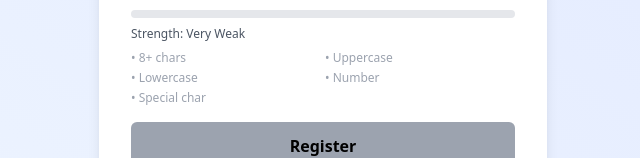
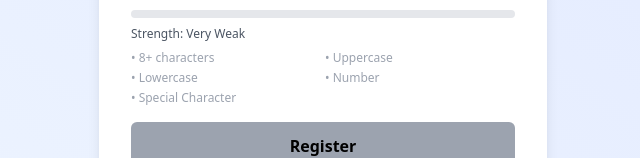
Before and after one commit to janysoth/ASP.NET-Core-Projects, a React (Create React App) app in the folder TaskManager/task-manager/: page /register in a window 1280 px wide. Shown: the part 443-601 px from the top of the page, without its empty margins (317-957 px from the left). Built offline with nearby package versions, Linux system fonts and the light colour scheme.

Commit message:
feat: enhance PasswordStrength component with new rules and utility functions for better password validation

```diff
--- /dev/null
+++ b/TaskManager/task-manager/src/components/common/PasswordRule.jsx
@@ -0,0 +1,14 @@
+import React from 'react';
+
+const PasswordRule = ({ ok, text }) => {
+  return (
+    <div
+      className={`text-xs ${ok ? 'text-green-600' : 'text-gray-400'
+        }`}
+    >
+      {ok ? '✔' : '•'} {text}
+    </div>
+  );
+};
+
+export default PasswordRule;
--- a/TaskManager/task-manager/src/components/common/PasswordStrength.jsx
+++ b/TaskManager/task-manager/src/components/common/PasswordStrength.jsx
@@ -1,5 +1,14 @@
 import React, { useMemo } from 'react';
+
+import PasswordRule from './PasswordRule';
+
 import { getPasswordStrength } from '../../utils/validation';
+
+import {
+  getStrengthColor,
+  getStrengthWidth,
+  PASSWORD_RULES,
+} from '../../utils/passwordStrength';
 
 const PasswordStrength = ({ password }) => {
   const strength = useMemo(() => {
@@ -8,25 +17,14 @@ const PasswordStrength = ({ password }) => {
 
   const rules = strength.rules || {};
 
-  const width = `${(strength.score / 5) * 100}%`;
+  const color = getStrengthColor(strength.score);
 
-  const color =
-    strength.score <= 1 ? 'bg-red-500' :
-      strength.score === 2 ? 'bg-orange-500' :
-        strength.score === 3 ? 'bg-yellow-500' :
-          strength.score === 4 ? 'bg-blue-500' :
-            'bg-green-500';
-
-  const Rule = ({ ok, text }) => (
-    <div className={`text-xs ${ok ? 'text-green-600' : 'text-gray-400'}`}>
-      {ok ? '✔' : '•'} {text}
-    </div>
-  );
+  const width = getStrengthWidth(strength.score);
 
   return (
     <div className="mt-3 space-y-2">
 
-      {/* bar always exists */}
+      {/* Strength Bar */}
       <div className="h-2 bg-gray-200 rounded">
         <div
           className={`h-2 rounded transition-all duration-300 ${color}`}
@@ -34,18 +32,20 @@ const PasswordStrength = ({ password }) => {
         />
       </div>
 
-      {/* label fallback */}
+      {/* Label */}
       <p className="text-xs text-gray-600">
         Strength: {strength.label || '—'}
       </p>
 
-      {/* checklist always renders safely */}
+      {/* Rules */}
       <div className="grid grid-cols-2 gap-1">
-        <Rule ok={!!rules.length} text="8+ chars" />
-        <Rule ok={!!rules.upper} text="Uppercase" />
-        <Rule ok={!!rules.lower} text="Lowercase" />
-        <Rule ok={!!rules.number} text="Number" />
-        <Rule ok={!!rules.special} text="Special char" />
+        {PASSWORD_RULES.map((rule) => (
+          <PasswordRule
+            key={rule.key}
+            ok={!!rules[rule.key]}
+            text={rule.label}
+          />
+        ))}
       </div>
 
     </div>
--- /dev/null
+++ b/TaskManager/task-manager/src/utils/passwordStrength.js
@@ -0,0 +1,35 @@
+export const getStrengthColor = (score) => {
+  if (score <= 1) return 'bg-red-500';
+  if (score === 2) return 'bg-orange-500';
+  if (score === 3) return 'bg-yellow-500';
+  if (score === 4) return 'bg-blue-500';
+
+  return 'bg-green-500';
+};
+
+export const getStrengthWidth = (score) => {
+  return `${(score / 5) * 100}%`;
+};
+
+export const PASSWORD_RULES = [
+  {
+    key: 'length',
+    label: '8+ characters',
+  },
+  {
+    key: 'upper',
+    label: 'Uppercase',
+  },
+  {
+    key: 'lower',
+    label: 'Lowercase',
+  },
+  {
+    key: 'number',
+    label: 'Number',
+  },
+  {
+    key: 'special',
+    label: 'Special Character',
+  },
+];
--- a/TaskManager/task-manager/src/utils/validation.js
+++ b/TaskManager/task-manager/src/utils/validation.js
@@ -43,13 +43,13 @@ export const validatePassword = (password) => {
 
   if (!rules.length) failed.push('8+ characters');
 
-  if (!rules.upper) failed.push('uppercase letter');
+  if (!rules.upper) failed.push('Uppercase letter');
 
-  if (!rules.lower) failed.push('lowercase letter');
+  if (!rules.lower) failed.push('Lowercase letter');
 
-  if (!rules.number) failed.push('number');
+  if (!rules.number) failed.push('Number');
 
-  if (!rules.special) failed.push('special character');
+  if (!rules.special) failed.push('Special character');
 
   return `Password must include: ${failed.join(', ')}`;
 
```
